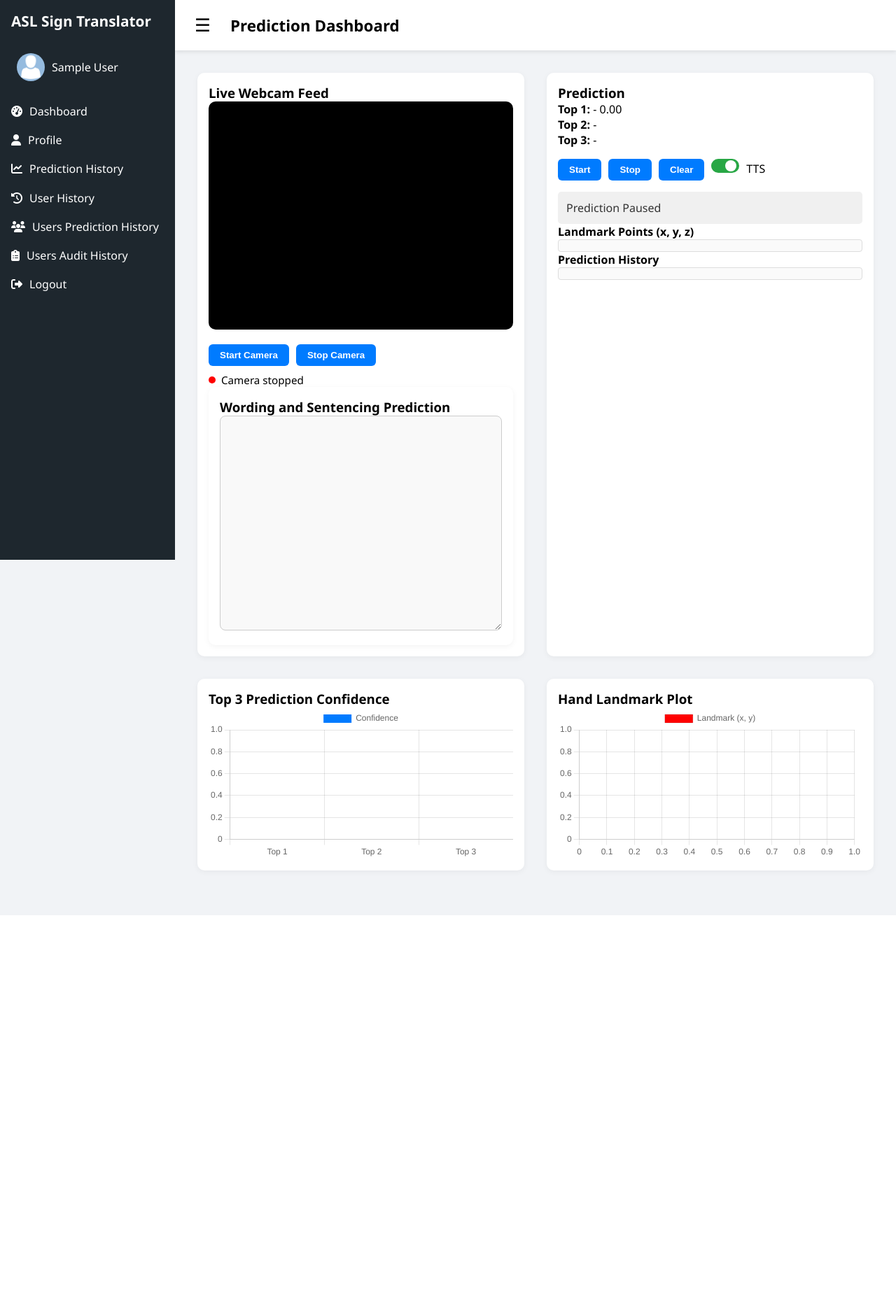
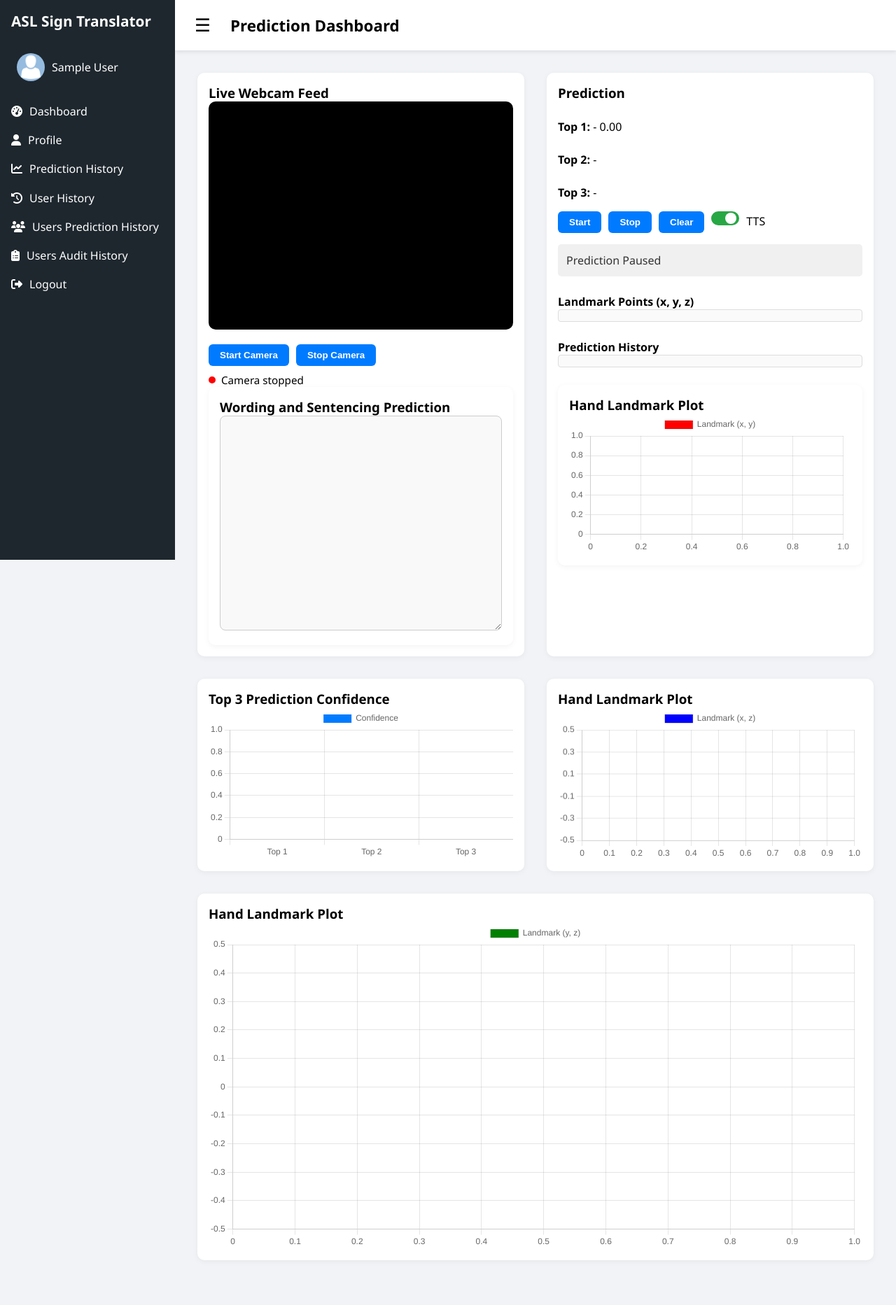
Before and after one commit to bsameer12/Production_Project_Final_Year, a Django app: page /predict/ in a window 1280 px wide. Shown: the whole page at 70% size. Before the commit the page ends 1308 px from the top, so only its background shows below. Run offline with Django 5.2, Linux system fonts and the light colour scheme; the visitor is signed in with stand-in values (Sample User, id 1); a map, chart or similar area stays blank; some libraries are stand-ins or nearby versions.

Commit message:
Feat: Added multi-plane scatter chart support (XY, XZ, YZ) for hand landmark visualization
- Introduced three separate scatter charts:
  • XY plane → #landmarkScatterChart
  • XZ plane → #landmarkScatterChart_xz
  • YZ plane → #landmarkScatterChart_yz

- Added:
  • `initScatterChartXZ()` and `initScatterChartYZ()` functions
  • `updateScatterChartXZ()` and `updateScatterChartYZ()` functions
  • Proper scale configurations for depth (z-axis)
  • Live updates of all three charts on each landmark result
  • Canvas initialization on DOMContentLoaded

- Updated:
  • `updateLandmarkList()` to call all update scatter functions
  • Prevented console/feedback errors from misreferenced charts

This enhances real-time 3D gesture tracking by offering insights across all relevant planes.

```diff
--- a/Development And Coding/ASl_UI/static/js/dashboard.js
+++ b/Development And Coding/ASl_UI/static/js/dashboard.js
@@ -1,3 +1,4 @@
+// ASL Dashboard Enhanced JS with XY, XZ, and YZ scatter charts
 let stream = null;
 let predicting = false;
 let landmarkQueue = [];
@@ -9,8 +10,9 @@ let handPreviouslyDetected = false;
 let lastPrediction = null;
 let lastTTSLabel = null;
 
-let predictionChart, scatterChart;
-let predictionSequence = []; // store top-1 predictions
+let predictionChart;
+let scatterChartXY, scatterChartXZ, scatterChartYZ;
+let predictionSequence = [];
 
 function appendToHistory(label, confidence) {
   predictionSequence.push(label);
@@ -19,7 +21,6 @@ function appendToHistory(label, confidence) {
   item.textContent = `${new Date().toLocaleString()} → ${label} (${confidence})`;
   document.getElementById("predictionHistory").prepend(item);
 
-  // Live output preview
   document.getElementById("sentence-output").value = predictionSequence.join('');
 }
 
@@ -55,7 +56,9 @@ function updateLandmarkList(landmarks) {
   document.getElementById("landmarkPoints").innerHTML = landmarks.map(
     (pt, i) => `<div>Point ${i}: x=${pt.x.toFixed(3)}, y=${pt.y.toFixed(3)}, z=${pt.z.toFixed(3)}</div>`
   ).join("");
-  updateScatterChart(landmarks);
+  updateScatterChartXY(landmarks);
+  updateScatterChartXZ(landmarks);
+  updateScatterChartYZ(landmarks);
 }
 
 function clearPrediction() {
@@ -80,7 +83,7 @@ function startPrediction() {
 }
 
 function stopPrediction() {
- console.log("🛑 stopPrediction() triggered");
+  console.log("🛑 stopPrediction() triggered");
   predicting = false;
   document.getElementById("feedbackBox").textContent = "Prediction Paused.";
 
@@ -122,7 +125,6 @@ function stopPrediction() {
   }
 }
 
-
 function toggleTTS() {
   ttsEnabled = document.getElementById("ttsToggle").checked;
 }
@@ -138,16 +140,8 @@ async function startCamera() {
     video.srcObject = stream;
     updateCameraStatus(true);
 
-    hands = new Hands({
-      locateFile: file => `https://cdn.jsdelivr.net/npm/@mediapipe/hands/${file}`
-    });
-
-    hands.setOptions({
-      maxNumHands: 1,
-      modelComplexity: 1,
-      minDetectionConfidence: 0.7,
-      minTrackingConfidence: 0.7
-    });
+    hands = new Hands({ locateFile: file => `https://cdn.jsdelivr.net/npm/@mediapipe/hands/${file}` });
+    hands.setOptions({ maxNumHands: 1, modelComplexity: 1, minDetectionConfidence: 0.7, minTrackingConfidence: 0.7 });
 
     hands.onResults(results => {
       ctx.save();
@@ -193,23 +187,13 @@ async function startCamera() {
 
           fetch("/predict_landmarks/", {
             method: "POST",
-            headers: {
-              "Content-Type": "application/json",
-              "X-CSRFToken": getCSRFToken()
-            },
+            headers: { "Content-Type": "application/json", "X-CSRFToken": getCSRFToken() },
             body: JSON.stringify({ sequence })
           })
           .then(r => r.json())
           .then(data => {
-            if (data.error) {
-              document.getElementById("feedbackBox").textContent = data.error;
-              return;
-            }
-
-            if (data.label === lastPrediction) {
-              document.getElementById("feedbackBox").textContent = "Prediction Paused: Same Gesture";
-              return;
-            }
+            if (data.error) return (document.getElementById("feedbackBox").textContent = data.error);
+            if (data.label === lastPrediction) return (document.getElementById("feedbackBox").textContent = "Prediction Paused: Same Gesture");
 
             lastPrediction = data.label;
             document.getElementById("prediction").textContent = data.label;
@@ -249,16 +233,9 @@ function initPredictionChart() {
     type: 'bar',
     data: {
       labels: ['Top 1', 'Top 2', 'Top 3'],
-      datasets: [{
-        label: 'Confidence',
-        backgroundColor: ['#007bff', '#28a745', '#ffc107'],
-        data: [0, 0, 0]
-      }]
+      datasets: [{ label: 'Confidence', backgroundColor: ['#007bff', '#28a745', '#ffc107'], data: [0, 0, 0] }]
     },
-    options: {
-      responsive: true,
-      scales: { y: { beginAtZero: true, max: 1 } }
-    }
+    options: { responsive: true, scales: { y: { beginAtZero: true, max: 1 } } }
   });
 }
 
@@ -268,24 +245,46 @@ function updatePredictionChart(data) {
   predictionChart.update();
 }
 
-function initScatterChart() {
+function initScatterChartXY() {
   const ctx = document.getElementById('landmarkScatterChart').getContext('2d');
-  scatterChart = new Chart(ctx, {
+  scatterChartXY = new Chart(ctx, {
     type: 'scatter',
     data: { datasets: [{ label: 'Landmark (x, y)', data: [], backgroundColor: 'red' }] },
-    options: {
-      responsive: true,
-      scales: {
-        x: { type: 'linear', min: 0, max: 1 },
-        y: { type: 'linear', min: 0, max: 1 }
-      }
-    }
+    options: { responsive: true, scales: { x: { min: 0, max: 1 }, y: { min: 0, max: 1 } } }
   });
 }
 
-function updateScatterChart(landmarks) {
-  scatterChart.data.datasets[0].data = landmarks.map(pt => ({ x: pt.x, y: pt.y }));
-  scatterChart.update();
+function initScatterChartXZ() {
+  const ctx = document.getElementById('landmarkScatterChart_xz').getContext('2d');
+  scatterChartXZ = new Chart(ctx, {
+    type: 'scatter',
+    data: { datasets: [{ label: 'Landmark (x, z)', data: [], backgroundColor: 'blue' }] },
+    options: { responsive: true, scales: { x: { min: 0, max: 1 }, y: { min: -0.5, max: 0.5 } } }
+  });
+}
+
+function initScatterChartYZ() {
+  const ctx = document.getElementById('landmarkScatterChart_yz').getContext('2d');
+  scatterChartYZ = new Chart(ctx, {
+    type: 'scatter',
+    data: { datasets: [{ label: 'Landmark (y, z)', data: [], backgroundColor: 'green' }] },
+    options: { responsive: true, scales: { x: { min: 0, max: 1 }, y: { min: -0.5, max: 0.5 } } }
+  });
+}
+
+function updateScatterChartXY(landmarks) {
+  scatterChartXY.data.datasets[0].data = landmarks.map(pt => ({ x: pt.x, y: pt.y }));
+  scatterChartXY.update();
+}
+
+function updateScatterChartXZ(landmarks) {
+  scatterChartXZ.data.datasets[0].data = landmarks.map(pt => ({ x: pt.x, y: pt.z }));
+  scatterChartXZ.update();
+}
+
+function updateScatterChartYZ(landmarks) {
+  scatterChartYZ.data.datasets[0].data = landmarks.map(pt => ({ x: pt.y, y: pt.z }));
+  scatterChartYZ.update();
 }
 
 function stopCamera() {
@@ -298,5 +297,7 @@ function stopCamera() {
 document.addEventListener("DOMContentLoaded", () => {
   updateCameraStatus(false);
   initPredictionChart();
-  initScatterChart();
+  initScatterChartXY();
+  initScatterChartXZ();
+  initScatterChartYZ();
 });
--- a/Development And Coding/ASl_UI/templates/dashboard.html
+++ b/Development And Coding/ASl_UI/templates/dashboard.html
@@ -48,9 +48,9 @@
         <!-- Prediction -->
         <div class="prediction-box">
           <h3>Prediction</h3>
-          <p><strong>Top 1:</strong> <span id="prediction">-</span> <span id="confidence">0.00</span></p>
-          <p><strong>Top 2:</strong> <span id="top2">-</span></p>
-          <p><strong>Top 3:</strong> <span id="top3">-</span></p>
+          <p style="margin-top:25px;"><strong>Top 1:</strong> <span id="prediction">-</span> <span id="confidence">0.00</span></p>
+          <p style="margin-top:25px;"><strong>Top 2:</strong> <span id="top2">-</span></p>
+          <p style="margin-top:25px;"><strong>Top 3:</strong> <span id="top3">-</span></p>
 
           <div class="controls">
             <button onclick="startPrediction()">Start</button>
@@ -64,15 +64,19 @@
 
           <div id="feedbackBox" class="feedback-box">Prediction Paused</div>
 
-          <div class="landmark-list">
+          <div class="landmark-list" style="margin-top:25px;">
             <h4>Landmark Points (x, y, z)</h4>
             <div id="landmarkPoints" class="landmark-values"></div>
           </div>
 
-          <div class="history-box">
+          <div class="history-box" style="margin-top:25px;">
             <h4>Prediction History</h4>
             <ul id="predictionHistory" class="history-list"></ul>
           </div>
+           <div class="scatter-graph-container" style="margin-top:25px;">
+          <h3>Hand Landmark Plot</h3>
+          <canvas id="landmarkScatterChart"></canvas>
+        </div>
         </div>
       </div>
 
@@ -84,7 +88,11 @@
         </div>
         <div class="scatter-graph-container">
           <h3>Hand Landmark Plot</h3>
-          <canvas id="landmarkScatterChart"></canvas>
+          <canvas id="landmarkScatterChart_xz"></canvas>
+        </div>
+        <div class="scatter-graph-container">
+          <h3>Hand Landmark Plot</h3>
+          <canvas id="landmarkScatterChart_yz"></canvas>
         </div>
       </div>
     </main>
```
